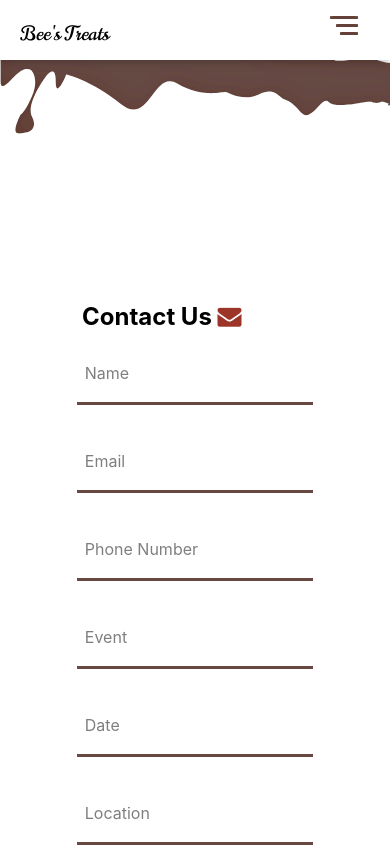
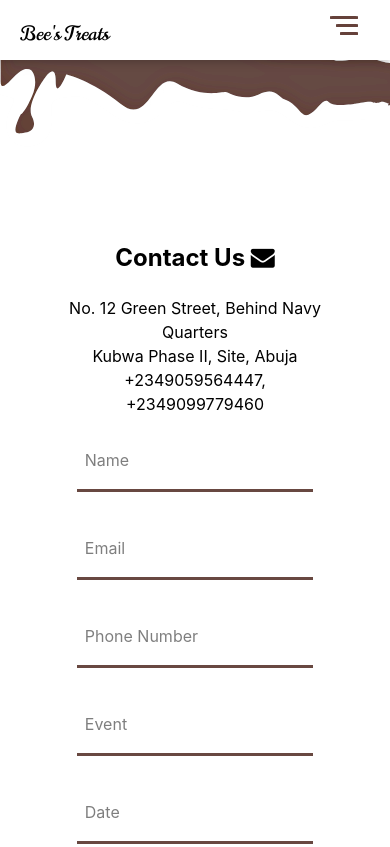
Before and after one commit to okabamac/Wonci-Website, a React (Create React App) app: page /contact in a window 390 px wide. Shown: the top 847 px of the page. Built offline with nearby package versions, Linux system fonts and the light colour scheme; a web font is replaced by a local one.

Commit message:
Built the gallery page laid out the responsiveness for smaller vp

```diff
--- a/src/components/Contact.js
+++ b/src/components/Contact.js
@@ -28,8 +28,17 @@ class Contact extends Component {
   }
 
   handleSubmit(event) {
-    alert('A name was submitted');
+    alert('Thanks for getting in touch, we will get back to you');
     event.preventDefault();
+    this.setState({
+         name: '',
+         email: '',
+         phone: '',
+         event: '',
+         date: '',
+         location: '',
+         message: ''
+    });
   }
 
   render() {
@@ -39,7 +48,12 @@ class Contact extends Component {
         {({windowWidth}) =>
                    <div className='Container' style={{width: windowWidth>970 && '970px'}}>
                    <div className='contact' style={{top: windowWidth<=698 && '10px'}}>
+                   <div className='contact-details'>
                    <h2>Contact Us <i className='fa fa-envelope'></i></h2>
+                   <p>No. 12 Green Street, Behind Navy Quarters <br />
+                   Kubwa Phase II, Site, Abuja<br/>
+                   +2349059564447, +2349099779460</p>
+                   </div>
                     <form onSubmit={this.handleSubmit}>
                     <div>
                     <input type='text' name='name' value={this.state.name} onChange={this.handleChange} required />
--- a/src/styles/_general.scss
+++ b/src/styles/_general.scss
@@ -193,19 +193,27 @@
 .contact {
     position: relative;
     width: 100%;
-    top: 60px;
-    padding: 4em;
+    top: 40px;
+    padding: 0 4em 4em 4em;
 
-    h2 {
-        text-align: left;
-        top: 5em;
-        margin-left: .75em;
-        margin-bottom: 1.5em;
-        i {
-            color: #9c3527;
-        }
+    // h2 {
+    //     text-align: left;
+    //     top: 5em;
+    //     margin-left: .75em;
+    //     margin-bottom: 1.5em;
+    //     i {
+    //         color: #9c3527;
+    //     }
+    // }
+
+    .contact-details {
+        width: 100%;
+        line-height: 1.5;
+        display: display-block;
     }
     form {
+        top: 20px;
+        position: relative;
         display: grid;
         grid-gap: 2em;
         width: 100%;
@@ -232,6 +240,7 @@
             textarea {
                 width: 95%;
                 height: 10em;
+                font-size: 1.3em;
             }
         }
         input, textarea {
```
